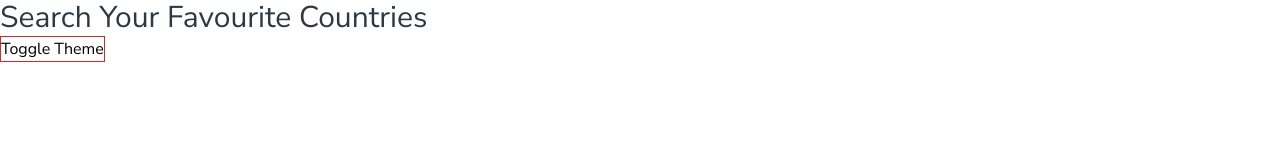
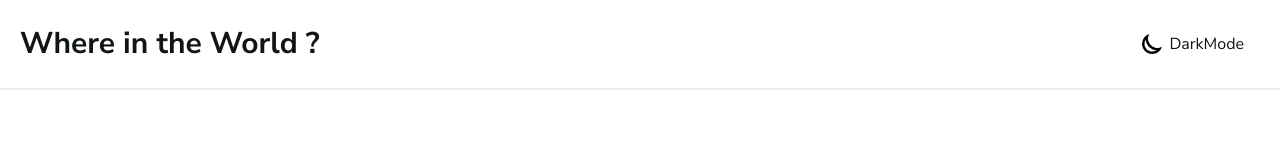
Before and after one commit to zphtet/countries-info-with-theme-switcher, a website built with Vite: page index.html in a window 1280 px wide. Built offline with nearby package versions, Linux system fonts and the light colour scheme.

Commit message:
dark mode

```diff
--- a/index.html
+++ b/index.html
@@ -7,11 +7,26 @@
     <link rel="stylesheet" href="./src/output.css" />
     <title>Countries</title>
   </head>
-  <body class="bg-white-all dark:bg-dblue">
-    <h1 class="text-3xl text-dblue dark:text-white-all">
-      Search Your Favourite Countries
-    </h1>
-    <button class="border border-red-600">Toggle Theme</button>
+  <body class="bg-white-all dark:bg-dblue-bg">
+    <header class="max-w-container mx-auto px-5 shadow dark:bg-dblue">
+      <div
+        class="py-6 flex items-center justify-between text-dblue-text dark:text-white-all"
+      >
+        <h1 class="text-3xl font-bold">Where in the World ?</h1>
+        <div>
+          <button
+            class="flex items-center gap-2 px-4 py-2 rounded hover:bg-slate-100 dark:hover:bg-dblue-bg"
+          >
+            <img
+              class="w-5 h-5 dark:hover:invert dark:invert"
+              src="./src/assets/img/moon.png"
+              alt="mode image"
+            />
+            <span> DarkMode </span>
+          </button>
+        </div>
+      </div>
+    </header>
     <script type="module" src="/src/main.ts"></script>
   </body>
 </html>
--- a/tailwind.config.js
+++ b/tailwind.config.js
@@ -6,8 +6,26 @@ export default {
     fontFamily: {
       sans: ["Nunito Sans", "sans-serif"],
     },
+    screens: {
+      pc: { max: "1200px" },
+      // => @media (max-width: 1535px) { ... }
+      tb: { max: "768px" },
+      // => @media (max-width: 1279px) { ... }
+
+      ml: { max: "425px" },
+      // => @media (max-width: 1023px) { ... }
+
+      mm: { max: "375px" },
+      // => @media (max-width: 767px) { ... }
+
+      ms: { max: "320px" },
+      // => @media (max-width: 639px) { ... }
+    },
 
     extend: {
+      maxWidth: {
+        container: "87.5rem",
+      },
       colors: {
         dblue: "hsl(209, 23%, 22%)",
         "dblue-bg": "hsl(207, 26%, 17%)",
```
Also changed, not shown: readme.md (added), src/assets/img/moon.png (added), src/assets/img/sun.png (added), src/output.css.
